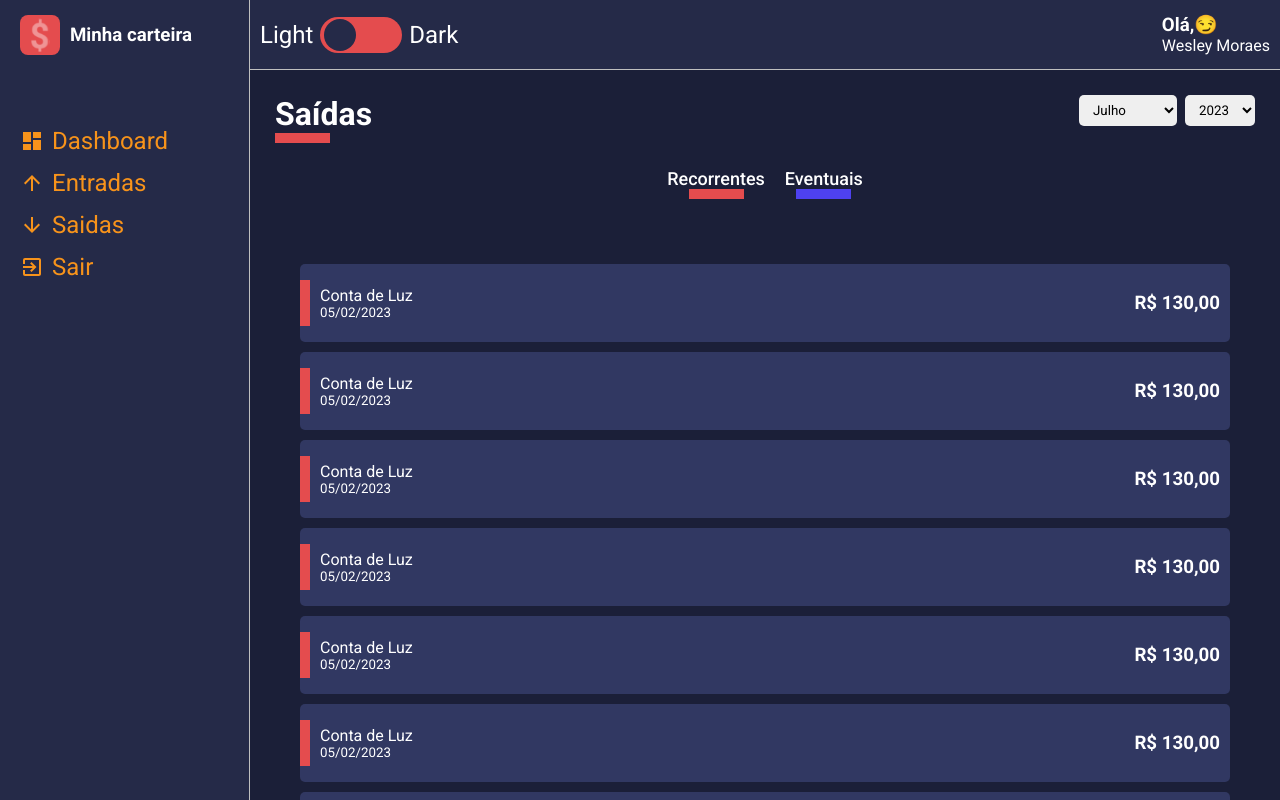
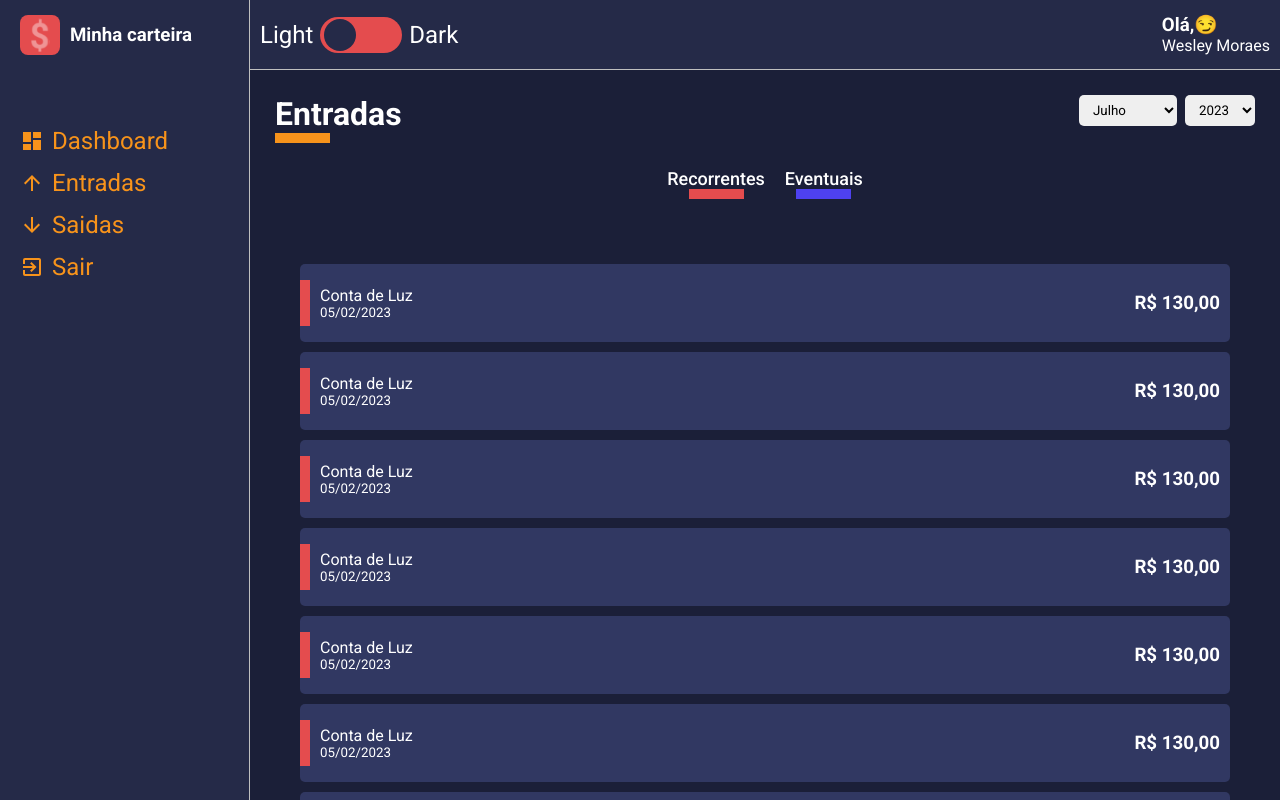
Before and after one commit to owesleymoraes/dashboard, a React (Create React App) app: page /list/entry-balance in a window 1280 px wide. Built offline with nearby package versions, Linux system fonts and the light colour scheme.

Commit message:
feat: aplication routes of aside components

```diff
--- a/src/App.tsx
+++ b/src/App.tsx
@@ -3,17 +3,13 @@ import { Layout } from './components/Layout'
 import { ThemeProvider } from 'styled-components'
 import GlobalStyles from './styles/GlobalStyles'
 import dark from './styles/themes/dark'
-import light from './styles/themes/light'
-import { Dashboard } from './pages/Dashboard'
-import { List } from './pages/List'
+import { Routes } from './routes'
 
 export const App: React.FC = () => {
     return (
         <ThemeProvider theme={dark}>
             <GlobalStyles />
-            <Layout>
-              <List />
-            </Layout>
+            <Routes />
         </ThemeProvider>
     )
 }
--- a/src/components/Aside/index.tsx
+++ b/src/components/Aside/index.tsx
@@ -19,15 +19,15 @@ export const Aside: React.FC = () => {
                 </Styled.Title>
             </Styled.Header>
             <Styled.MenuContainer>
-                <Styled.MenuItemLink href='#'>
+                <Styled.MenuItemLink href='/dashboard'>
                     <MdDashboard />
                     Dashboard
                 </Styled.MenuItemLink>
-                <Styled.MenuItemLink href='#'>
+                <Styled.MenuItemLink href='/list/entry-balance'>
                     <MdArrowUpward />
                     Entradas
                 </Styled.MenuItemLink>
-                <Styled.MenuItemLink href='#'>
+                <Styled.MenuItemLink href='/list/exit-balance'>
                     <MdArrowDownward />
                     Saidas
                 </Styled.MenuItemLink>
--- a/src/pages/List/index.tsx
+++ b/src/pages/List/index.tsx
@@ -1,11 +1,25 @@
-import React from "react";
+import React, { useMemo } from "react";
 import * as Styled from './styles'
+import { useParams } from 'react-router-dom'
 import { Content } from "../../components/Content";
 import { SelectInput } from "../../components/SelectInput";
 import { ContentHeader } from "../../components/ContentHeader";
 import { HistoryFinanceCard } from "../../components/HistoryFinanceCard";
 
+
 export const List: React.FC = () => {
+    const { type } = useParams()
+
+
+    const title = useMemo(() => {
+        return type === 'entry-balance' ? 'Entradas' : 'Saídas'
+    }, [type])
+
+
+    const lineColor = useMemo(() => {
+        return type === 'entry-balance' ? '#F7931B' : '#E44C4E'
+    }, [type])
+
     const months = [
         { value: 7, label: 'Julho' },
         { value: 8, label: 'Agosto' },
@@ -20,7 +34,7 @@ export const List: React.FC = () => {
 
     return (
         <Styled.ContainerListPaige>
-            <ContentHeader title="Saídas" lineColor="#E44C4E" >
+            <ContentHeader title={title} lineColor={lineColor} >
                 <SelectInput options={months} />
                 <SelectInput options={years} />
             </ContentHeader>
--- /dev/null
+++ b/src/routes/app.routes.tsx
@@ -0,0 +1,23 @@
+import React from 'react'
+import { BrowserRouter as Router, Routes, Route } from 'react-router-dom'
+import { Layout } from '../components/Layout'
+import { Dashboard } from '../pages/Dashboard'
+import { List } from '../pages/List'
+
+
+export const AppRoutes: React.FC = () => {
+
+    return (
+        <Layout>
+            <Router>
+                <Routes>
+                    <Route path='/dashboard' element={<Dashboard />} />
+                    <Route path='/list/:type' element={<List />} />
+                </Routes>
+
+            </Router>
+        </Layout>
+
+    )
+
+}
--- /dev/null
+++ b/src/routes/index.tsx
@@ -0,0 +1,8 @@
+import React from 'react'
+import { AppRoutes } from './app.routes'
+
+export const Routes: React.FC = () => {
+    return (
+        <AppRoutes />
+    )
+}
```
